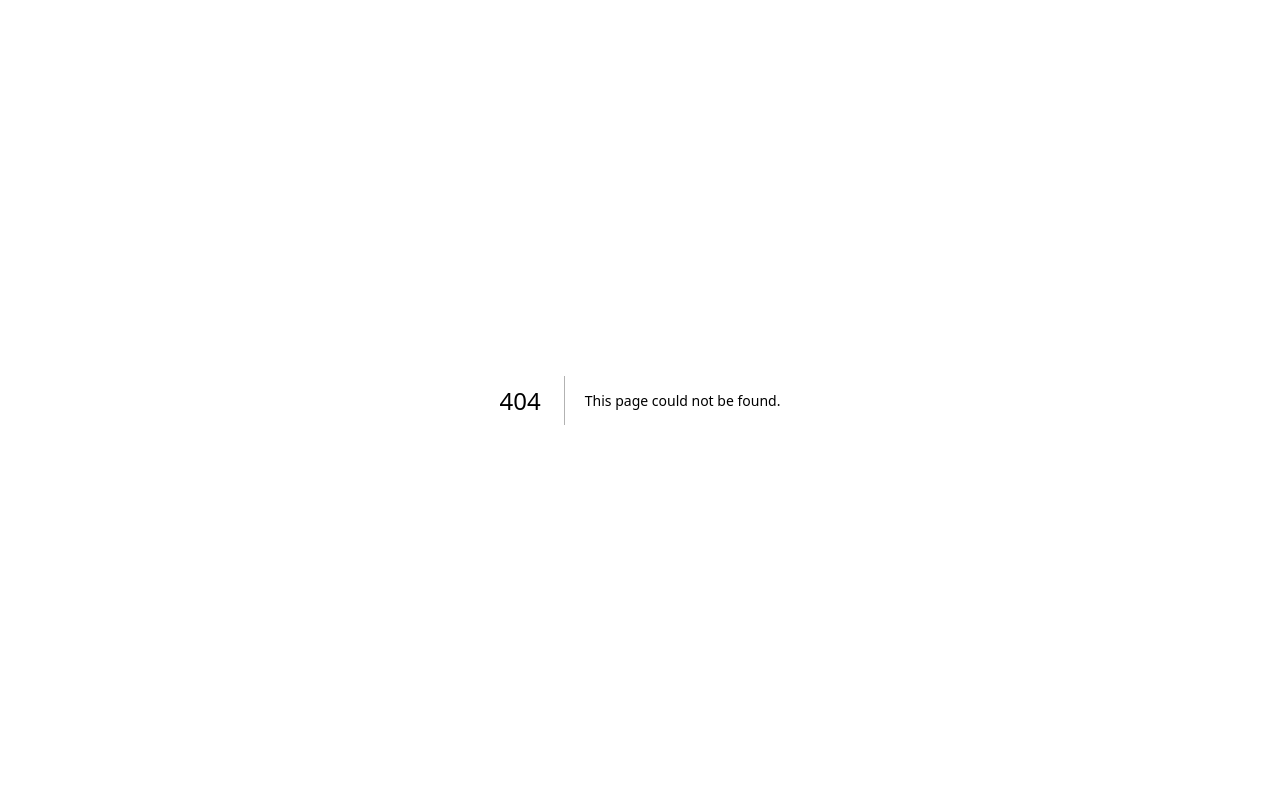
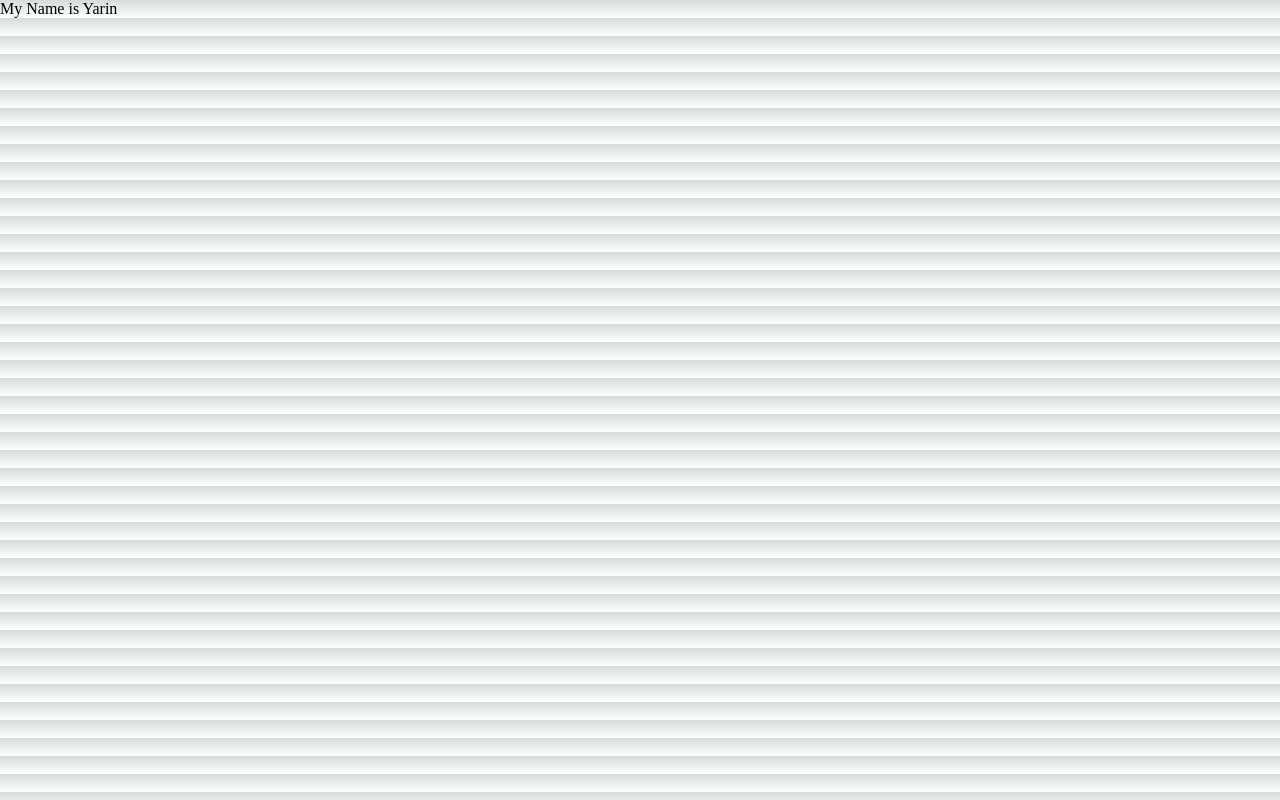
Before and after one commit to yarinsa/portfolio, a Next.js app: page /about in a window 1280 px wide. Before the commit this address had no page. Built offline with nearby package versions, Linux system fonts and the light colour scheme.

Commit message:
initial commit

```diff
--- /dev/null
+++ b/src/pages/about.tsx
@@ -0,0 +1,3 @@
+export default function About() {
+    return <div>My Name is Yarin</div>
+}
--- a/src/pages/index.tsx
+++ b/src/pages/index.tsx
@@ -2,6 +2,7 @@ import Head from 'next/head'
 import Image from 'next/image'
 import { Inter } from '@next/font/google'
 import styles from '@/styles/Home.module.css'
+import Link from 'next/link'
 
 const inter = Inter({ subsets: ['latin'] })
 
@@ -21,6 +22,7 @@ export default function Home() {
             <code className={styles.code}>src/pages/index.tsx</code>
           </p>
           <div>
+            <Link href="/about" >Link to about page</Link>
             <a
               href="https://vercel.com?utm_source=create-next-app&utm_medium=default-template&utm_campaign=create-next-app"
               target="_blank"
```
Also changed, not shown: 1 other file (tests, documents, lock files or other folders).
